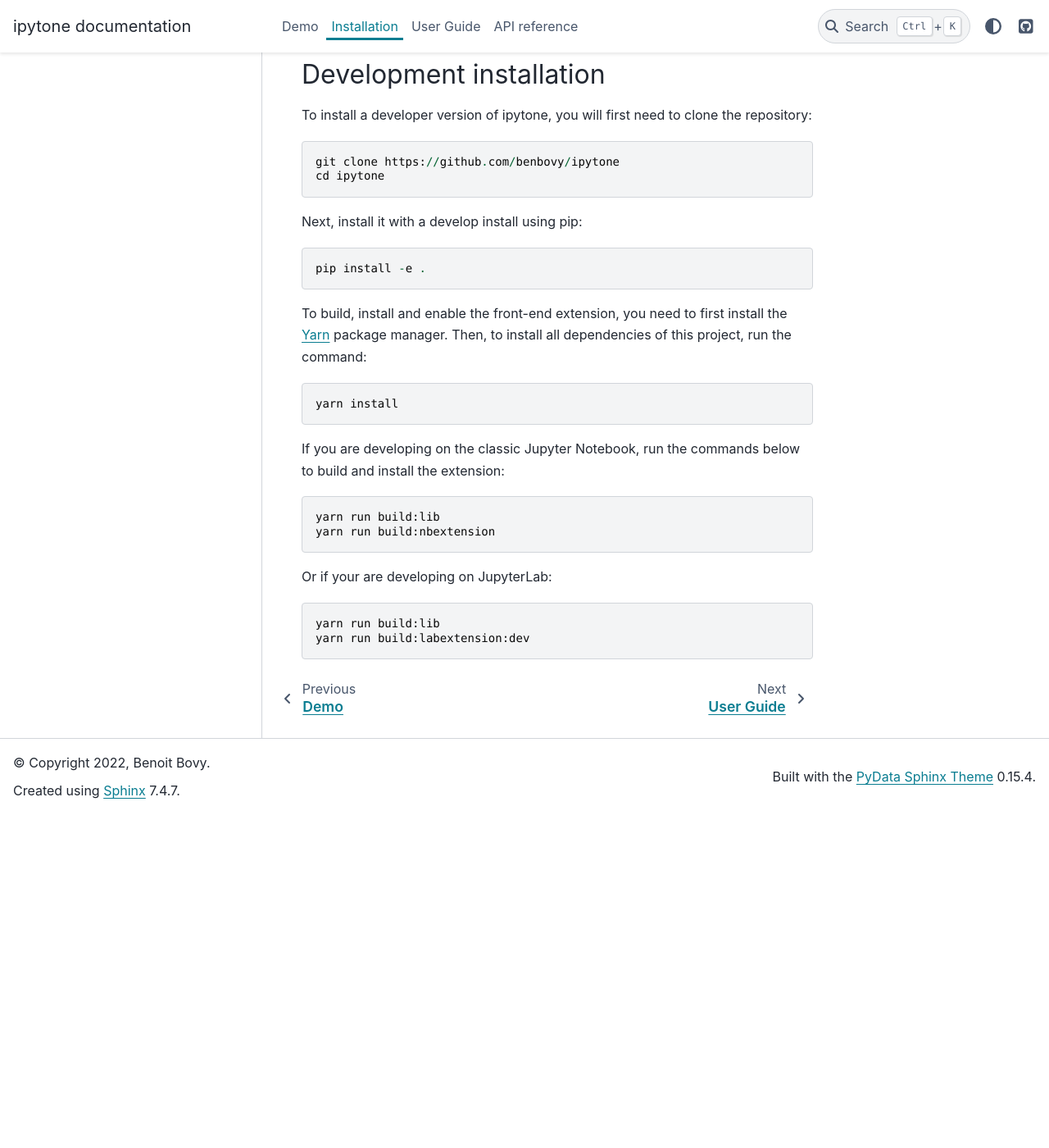
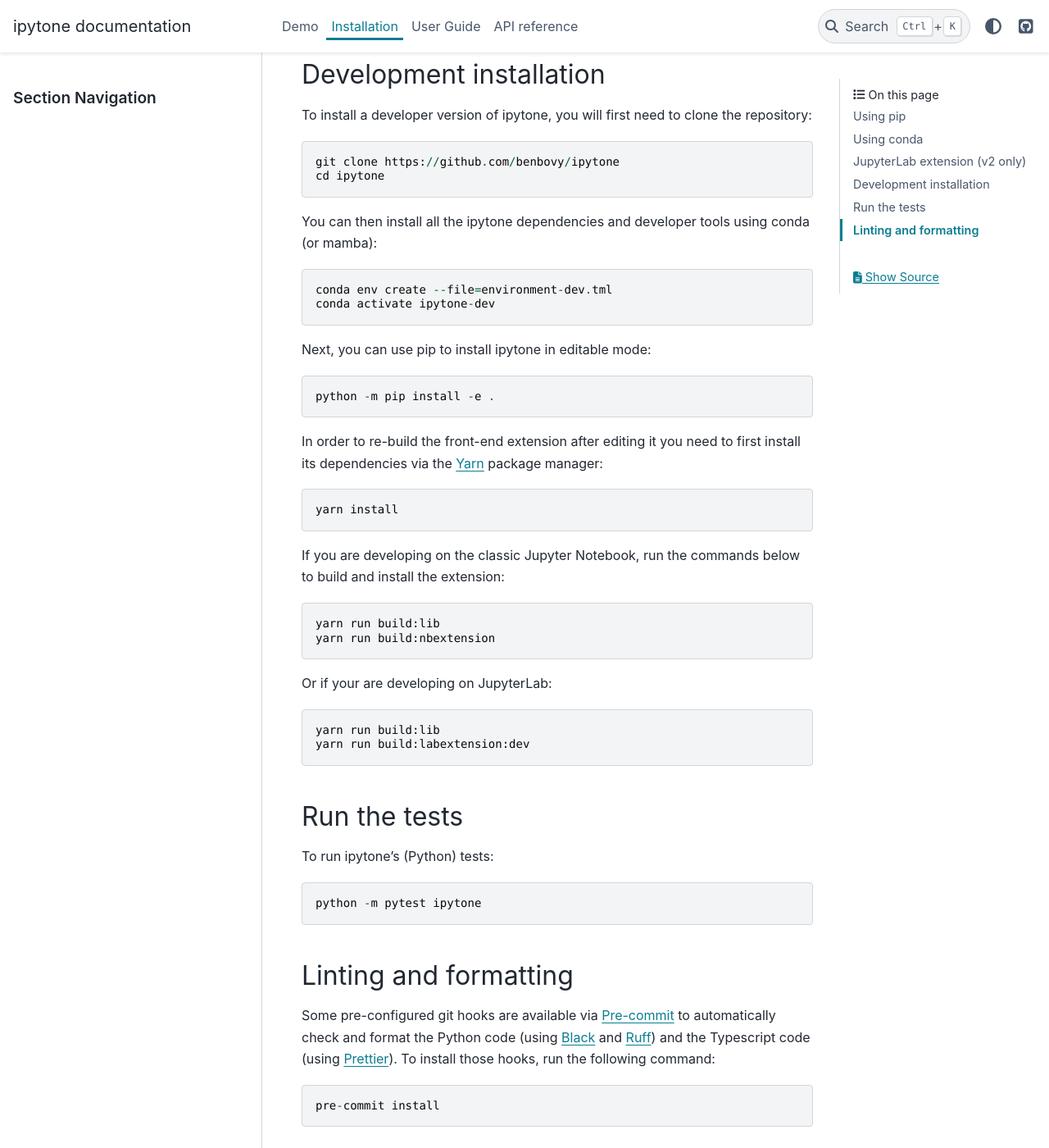
Before and after one commit to geigr/ipytone, a Sphinx documentation site: the page built from docs/installing.rst, in a window 1280 px wide and 1400 px high, scrolled down 810 px. Shown: the whole window at 82% size. Built offline with Sphinx 7.4.7 and the PyData theme 0.15.4, drawn with Linux system fonts in a browser that asks for light colours; before the commit the page ends 1804 px from its top, so only the background shows below that.

Commit message:
doc: update (dev) installation instructions

```diff
--- a/docs/installing.rst
+++ b/docs/installing.rst
@@ -41,13 +41,18 @@ the repository::
   git clone https://github.com/benbovy/ipytone
   cd ipytone
 
-Next, install it with a develop install using pip::
+You can then install all the ipytone dependencies and developer tools using
+conda (or mamba)::
 
-  pip install -e .
+  conda env create --file=environment-dev.tml
+  conda activate ipytone-dev
 
-To build, install and enable the front-end extension, you need to first install
-the `Yarn`_ package manager. Then, to install all dependencies of this project,
-run the command::
+Next, you can use pip to install ipytone in editable mode::
+
+  python -m pip install -e .
+
+In order to re-build the front-end extension after editing it you need to first
+install its dependencies via the `Yarn`_ package manager::
 
   yarn install
 
@@ -62,5 +67,24 @@ Or if your are developing on JupyterLab::
   yarn run build:lib
   yarn run build:labextension:dev
 
+Run the tests
+-------------
 
+To run ipytone's (Python) tests::
+
+  python -m pytest ipytone
+
+Linting and formatting
+----------------------
+
+Some pre-configured git hooks are available via `Pre-commit`_ to automatically
+check and format the Python code (using `Black`_ and `Ruff`_) and the Typescript
+code (using `Prettier`_). To install those hooks, run the following command::
+
+  pre-commit install
+
+.. _`Black`: https://black.readthedocs.io/en/stable/
+.. _`Ruff`: https://beta.ruff.rs/docs/
+.. _`Prettier`: https://prettier.io/
+.. _`Pre-commit`: https://pre-commit.com/
 .. _`Yarn`: https://yarnpkg.com/
```
Also changed, not shown: README.md (+4 -2 lines).
